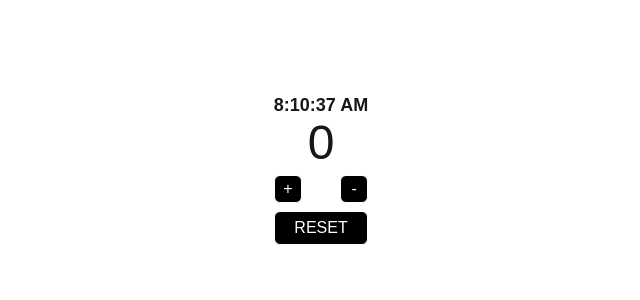
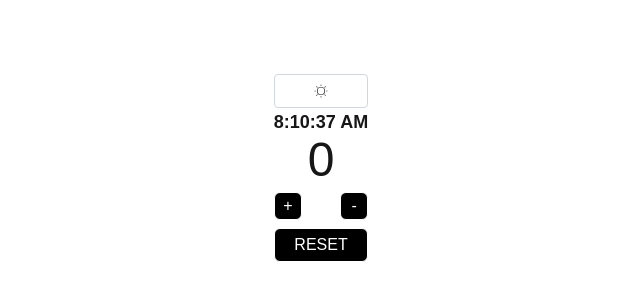
Before and after one commit to Cywus98213/expando-learning, a Next.js app: page / in a window 1280 px wide. Shown: the part 232-532 px from the top of the page, without its empty margins (319-959 px from the left). Built offline with nearby package versions, Linux system fonts and the light colour scheme.

Commit message:
added a themeContext , theme switch function

```diff
--- a/app/(root)/page.tsx
+++ b/app/(root)/page.tsx
@@ -2,10 +2,12 @@
 import React from "react";
 import Counter from "../components/counter";
 import Clock from "../components/clock";
+import ThemeSwitcher from "../components/themeSwitcher";
 
 const page = () => {
   return (
     <div className="flex flex-col justify-between">
+      <ThemeSwitcher />
       <Clock />
       <Counter />
     </div>
--- /dev/null
+++ b/app/components/themeSwitcher.tsx
@@ -0,0 +1,18 @@
+"use client";
+import React from "react";
+import { useTheme } from "../context/ThemeContext";
+import { CiDark, CiLight } from "react-icons/ci";
+
+const ThemeSwitcher = () => {
+  const { theme, toggleTheme } = useTheme();
+  return (
+    <button
+      className="border border-gray-300 rounded-sm p-2 flex items-center justify-center"
+      onClick={toggleTheme}
+    >
+      {theme == "light" ? <CiLight /> : <CiDark />}
+    </button>
+  );
+};
+
+export default ThemeSwitcher;
--- /dev/null
+++ b/app/context/ThemeContext.tsx
@@ -0,0 +1,43 @@
+"use client";
+import { createContext, useContext, useEffect, useState } from "react";
+
+type ThemeContextType = {
+  theme: string;
+  toggleTheme: () => void;
+};
+
+const ThemeContext = createContext<ThemeContextType | undefined>(undefined);
+
+export const ThemeProvider = ({ children }: { children: React.ReactNode }) => {
+  const [theme, setTheme] = useState("light");
+
+  useEffect(() => {
+    // Only runs on client
+    const savedTheme = localStorage.getItem("theme") || "light";
+    setTheme(savedTheme);
+    document.body.className = savedTheme;
+  }, []);
+
+  useEffect(() => {
+    document.body.className = theme;
+    localStorage.setItem("theme", theme);
+  }, [theme]);
+
+  const toggleTheme = () => {
+    setTheme(theme == "light" ? "dark" : "light");
+  };
+
+  return (
+    <ThemeContext.Provider value={{ theme, toggleTheme }}>
+      {children}
+    </ThemeContext.Provider>
+  );
+};
+
+export const useTheme = () => {
+  const context = useContext(ThemeContext);
+  if (context === undefined) {
+    throw new Error("useTheme must be used within a ThemeProvider");
+  }
+  return context;
+};
--- a/app/globals.css
+++ b/app/globals.css
@@ -4,6 +4,17 @@
   --background: #ffffff;
   --foreground: #171717;
 }
+
+body {
+  color: #000;
+  background-color: #ffffff;
+}
+
+body.dark {
+  color: #ffffff;
+  background-color: #000;
+}
+
 
 @theme inline {
   --color-background: var(--background);
--- a/app/layout.tsx
+++ b/app/layout.tsx
@@ -1,6 +1,7 @@
 import type { Metadata } from "next";
 import { Geist, Geist_Mono } from "next/font/google";
 import "./globals.css";
+import { ThemeProvider } from "./context/ThemeContext";
 
 const geistSans = Geist({
   variable: "--font-geist-sans",
@@ -24,11 +25,13 @@ export default function RootLayout({
 }>) {
   return (
     <html lang="en">
-      <body
-        className={`${geistSans.variable} ${geistMono.variable} antialiased`}
-      >
-        {children}
-      </body>
+      <ThemeProvider>
+        <body
+          className={`${geistSans.variable} ${geistMono.variable} antialiased`}
+        >
+          {children}
+        </body>
+      </ThemeProvider>
     </html>
   );
 }
```
Also changed, not shown: package.json (+6 -5 lines), 1 other file (tests, documents, lock files or other folders).
